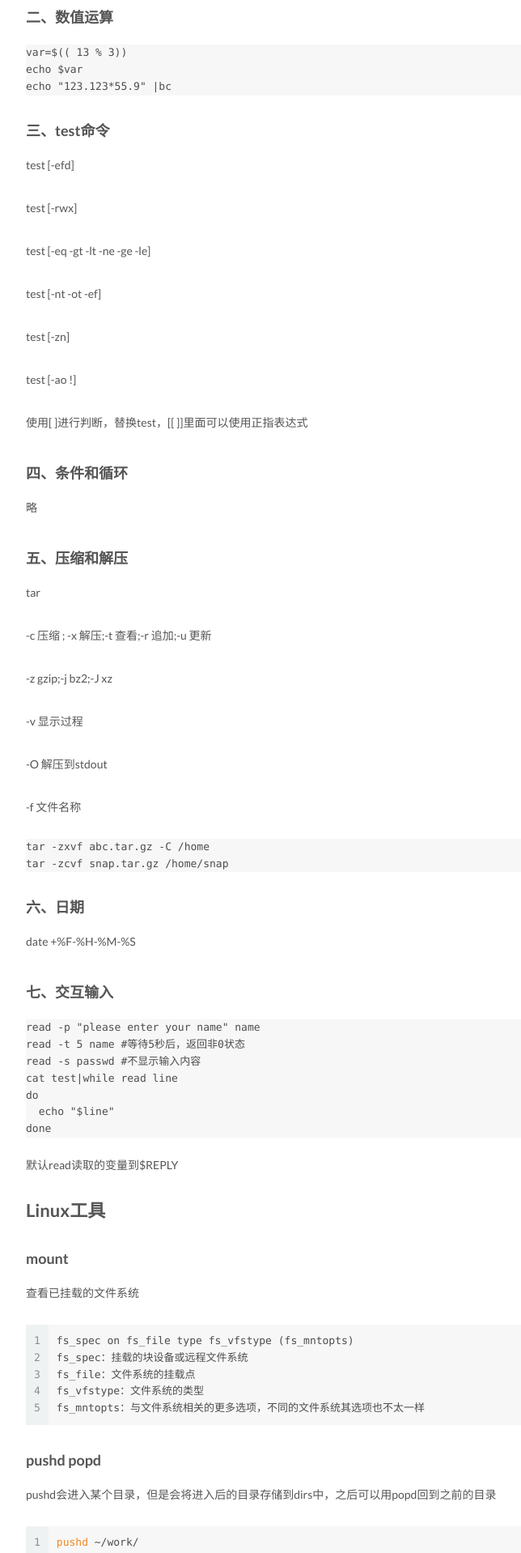
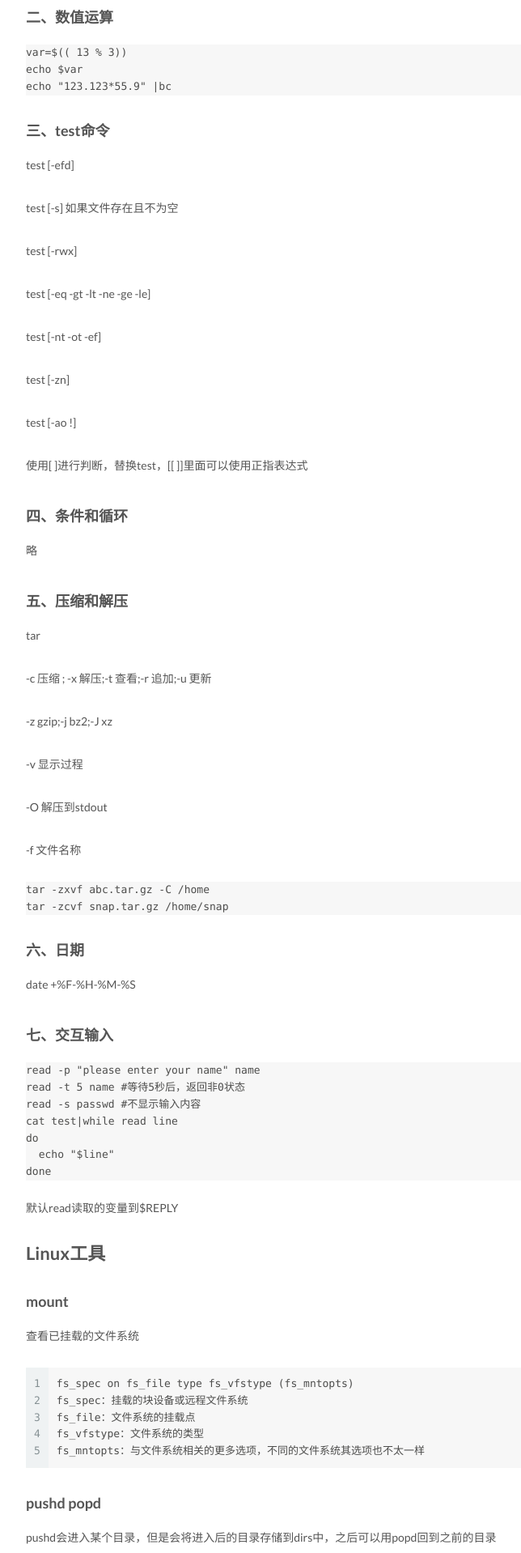
Before and after one commit to tuobashaoli/tuobashaoli.github.io, a Jekyll site: the page built from _posts/2019-04-06-shell.markdown, in a window 1280 px wide. Shown: the part 4119-6037 px from the top of the page at 81% size, without its empty margins (428-1072 px from the left). Built offline with Jekyll 4.4.1, drawn with Linux system fonts in a browser that asks for light colours; comment, search, counter and statistics services are not loaded.

Commit message:
update shell

```diff
--- a/_posts/2019-04-06-shell.markdown
+++ b/_posts/2019-04-06-shell.markdown
@@ -187,6 +187,8 @@ echo "123.123*55.9" |bc
 
 test \[-efd\]
 
+test \[-s\] 如果文件存在且不为空
+
 test \[-rwx\]
 
 test \[-eq -gt -lt -ne -ge -le\]
```
